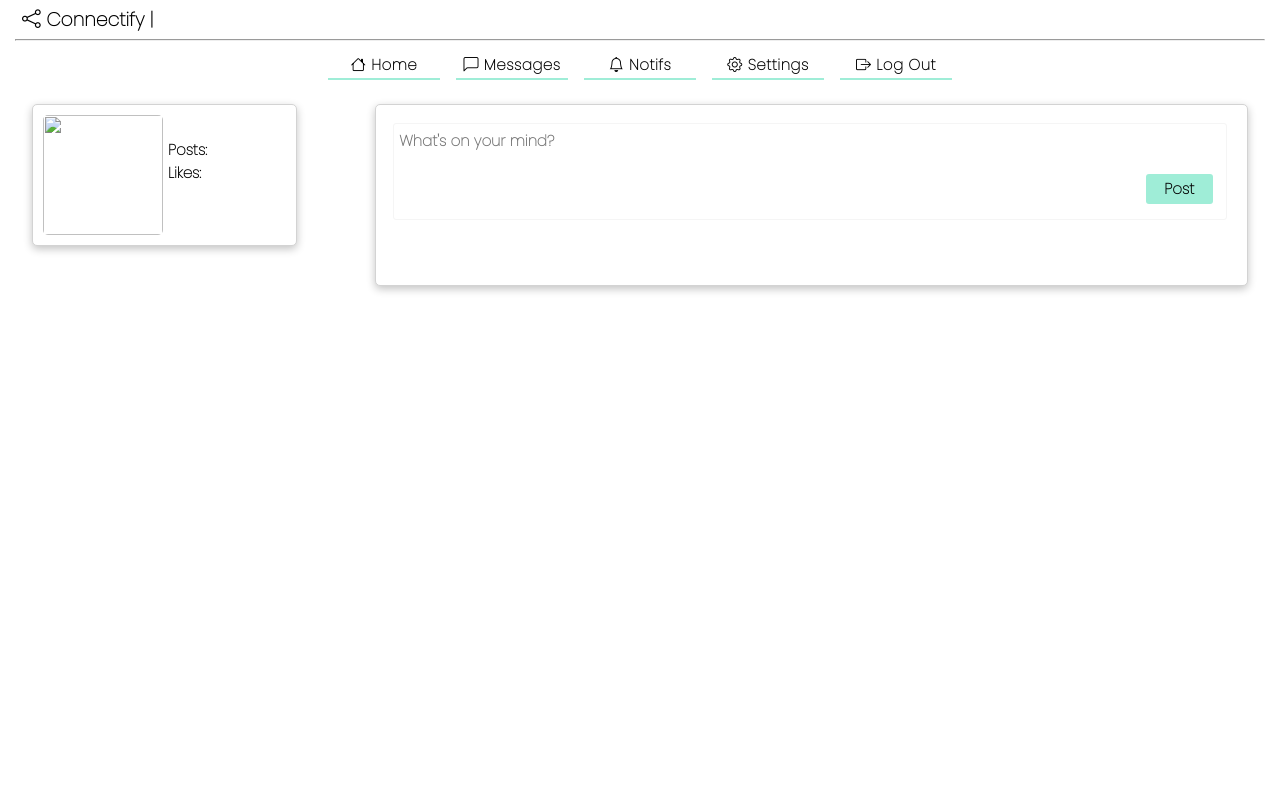
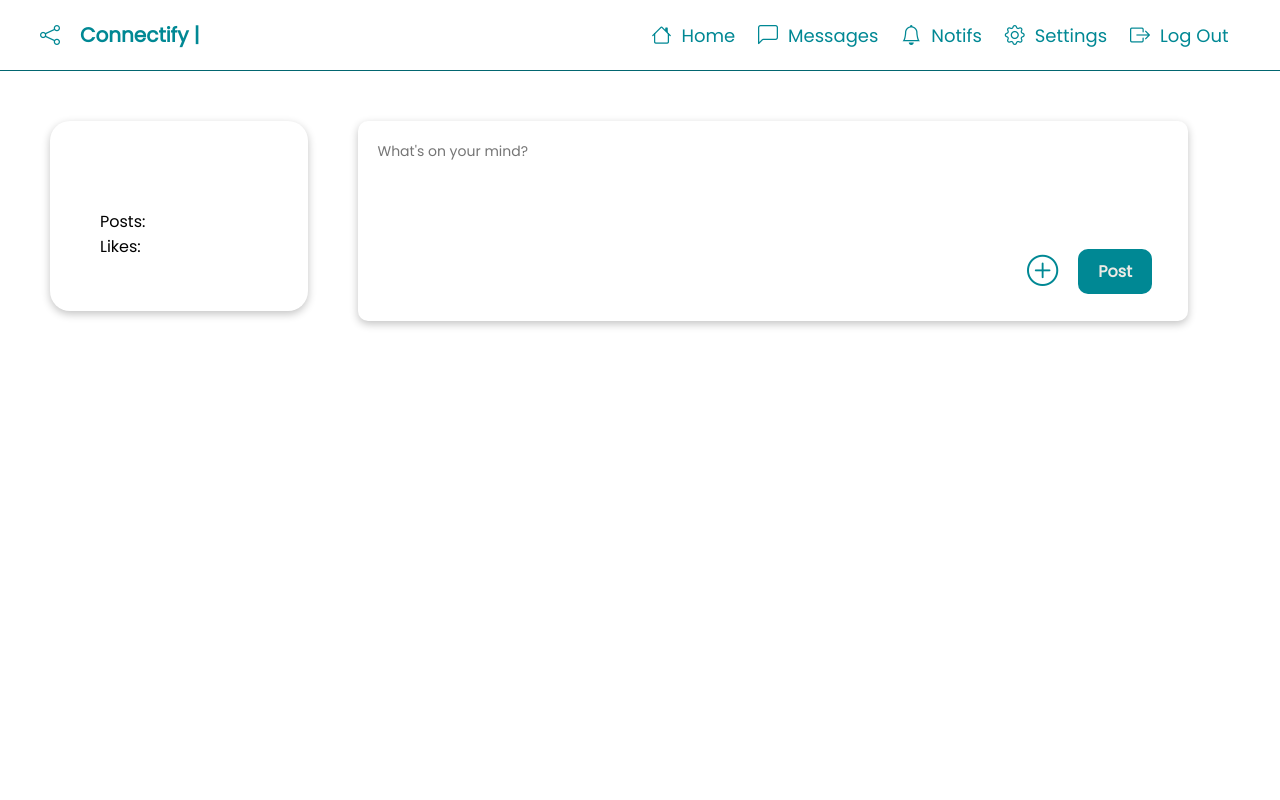
Before and after one commit to yashb07/Full-Stack-Website-Minor-Project, a PHP site: page / in a window 1280 px wide. Run offline with PHP 8.4, Linux system fonts and the light colour scheme; the visitor is signed in with stand-in values (Sample User, id 1); data that the repository does not hold is empty; some libraries are stand-ins or nearby versions.

Commit message:
fix: Updated UI Push

```diff
--- a/config/config.php
+++ b/config/config.php
@@ -4,7 +4,7 @@ session_start();
 
 $timezone = date_default_timezone_set("Asia/Kolkata"); //Shows how long before post was uploaded
 
-$con = mysqli_connect("localhost:3307","root","","social"); //"localhost,username,password,databse_name"
+$con = mysqli_connect("localhost:3306","root","","social"); //"localhost,username,password,databse_name"
 //changing port number because just local host doesn't work
 if (mysqli_connect_errno()) {
 	echo "Failed to connect: ".mysql_connect_errno(); //returns error code in case of some error
--- a/css/style.css
+++ b/css/style.css
@@ -4,6 +4,7 @@
 
 :root {
   --blue-dark: #026670;
+  --blue-dark-light: #008894;
   --blue-primary: #9fedd7;
   --blue-secondary: #63d5c3;
 
@@ -104,7 +105,7 @@ body {
   width: 50%;
   background-image: linear-gradient(
     30deg,
-    var(--blue-dark),
+    var(--blue-secondary),
     var(--blue-primary)
   );
   flex-direction: column;
@@ -137,7 +138,7 @@ body {
 
 .right {
   width: 50%;
-  background: var(--white-primary);
+  background: #FFF;
   flex-direction: column;
   align-items: flex-start;
   justify-content: space-evenly;
--- /dev/null
+++ b/css/style_feed.css
@@ -0,0 +1,232 @@
+@import "utilities.css";
+@import url("https://fonts.googleapis.com/css2?family=Lato&display=swap");
+@import url('https://fonts.googleapis.com/css2?family=Poppins&display=swap');
+
+:root {
+  --menu-width: 40em; /* Width of menu */
+  --items: 6; /* Number of items you have */
+  --item-width: calc(var(--menu-width) / var(--items));
+
+  --blue-dark: #026670;
+  --blue-dark-light: #008894;
+  --blue-primary: #9fedd7;
+  --blue-secondary: #63d5c3;
+
+  --white-primary: #edeae5;
+  --pure: #ffffff;
+
+  --black-primary: #000000;
+  --black-secondary: #1a1a1d;
+  --black-tertiary: #4e4e50;
+}
+
+body {
+  width: 100%;
+  height: 100%;
+  color: var(--black-primary);
+  box-sizing: border-box;
+}
+* {
+  margin: 0;
+  padding: 0;
+  font-family: "Poppins", sans-serif;
+  font-size: 62.5%;
+}
+
+::-webkit-scrollbar {
+  width: 0.75rem;
+}
+::-webkit-scrollbar-track {
+  background: #ffff;
+}
+::-webkit-scrollbar-thumb {
+  background: #008894;
+}
+::-webkit-scrollbar-thumb:hover {
+  background: #026670;
+}
+
+a {
+  text-decoration: none;
+}
+
+.feed-container {
+    display: grid;
+    grid-template-columns: 1fr 3fr;
+    grid-gap: 5rem;
+    width: 100%;
+    padding: 5rem 0rem;
+  }
+  .feed-container .user-details-container {
+    height: 15rem;
+    display: flex;
+    justify-content: center;
+    align-items: center;
+    box-shadow: rgba(0, 0, 0, 0.24) 0px 3px 8px;
+    border-radius: 2rem;
+    margin-left: 5rem;
+    padding: 2rem 3rem;
+  }
+
+  .feed-container .user-details-container a img {
+    border-radius: 2rem;
+  }
+
+  .feed-container .user-details-container .user-details {
+    display: flex;
+    width: 100%;
+    flex-direction: column;
+    justify-content: center;
+    align-items: flex-start;
+    font-size: 1.6rem;
+    padding-left: 2rem;
+  }
+
+  .feed-container .user-details-container .user-details a {
+    color: var(--blue-dark-light);
+    font-size: 2rem;
+    font-weight: 700;
+    margin-bottom: 1rem;
+  }
+
+  .feed-container .add-post {
+    width: 90%;
+    height: 100%;
+    padding-right: 2rem;
+  }
+
+  .feed-container .add-post .post-form{
+    width: 100%;
+    display: flex;
+    flex-direction: row;
+    justify-content: space-around;
+    align-items: center;
+    border-radius: 2rem;
+  }
+
+  .feed-container .add-post .post-form textarea {
+    width: 100%;
+    height: 20rem;
+    border-radius: 1rem;
+    border: 0px solid var(--blue-dark-light);
+    box-shadow: rgba(0, 0, 0, 0.24) 0px 3px 8px;
+    padding: 2rem;
+    padding-right: 20rem;
+    font-size: 1.4rem;
+    font-weight: 400;
+    resize: none;
+  }
+
+  .feed-container .add-post .post-form textarea:focus {
+    outline: 0;
+    /* border: 0.25px solid var(--blue-dark); */
+  }
+
+  .feed-container .add-post .post-form .post-btn {
+    position: absolute;
+    right: 10%;
+    display: flex;
+    align-items: center;
+    margin-bottom: -10rem;
+  }
+
+  .post-btn label {
+    margin-right: 2rem;
+    cursor: pointer;
+  }
+  .post-btn label i {
+    color: var(--blue-dark-light);
+    transition: all 0.3s ease;
+  }
+  .post-btn label i:hovver {
+    color: var(--blue-dark);
+  }
+
+  .feed-container .add-post .post-form .post-btn input {
+    padding: 1rem 2rem;
+    border: none;
+    border-radius: 1rem;
+    background-color: var(--blue-dark-light);
+    color: var(--white-primary);
+    font-size: 1.6rem;
+    font-weight: 700;
+    cursor: pointer;
+    transition: all 0.3s ease;
+  }
+
+  .feed-container .add-post .post-form input:hover {
+    background: var(--blue-dark);
+  }
+  .feed-container .add-post .post-form #mediabut {
+    font-size: 5rem;
+  }
+  .feed-container .add-post .posts_area {
+    width: 100%;
+    display: flex;
+    flex-direction: column;
+    align-items: center;
+    margin-top: 2rem;
+  }
+  .feed-container .add-post .posts_area hr {
+    width: 100%;
+    color: var(--blue-primary);
+  }
+  .feed-container .add-post .posts_area .status-post {
+    width: 100%;
+    box-sizing: border-box;
+    display: flex;
+    align-items: flex-start;
+    font-size: 3rem;
+    font-weight: 900;
+    padding: 1rem 0rem;
+    min-height: 3rem;
+  }
+
+  .post-profile-pic {
+    margin: 1rem;
+    margin-right: 3rem;
+  }
+
+  .feed-container .add-post .posts_area .status-post .post-profile-pic img {
+    width: 7rem;
+    height: 7rem;
+    border-radius: 50%;
+  }
+
+  .feed-container .add-post .posts_area .status-post .post-content {
+    height: 100%;
+    display: flex;
+    flex-direction: column;
+    align-items: flex-start;
+    justify-content: space-between;
+  }
+
+  .feed-container .add-post .posts_area .status-post .post-content .posted-by {
+    width: 100%;
+    display: flex;
+    align-items: center;
+    margin: 1rem 0rem;
+    font-size: 1.4rem;
+    font-weight: 400;
+    color: var(--blue-dark-light);
+  }
+
+  .feed-container .add-post .posts_area .status-post .post-content .posted-by a {
+    font-size: 3rem;
+    color: var(--blue-dark-light);
+    transition: all 0.3s ease;
+  }
+
+  .feed-container .add-post .posts_area .status-post .post-content .posted-by a:hover {
+    color: var(--blue-dark);
+  }
+
+  #post-body .post-desc{
+    font-size: 1.5rem;
+    font-weight: 400;
+  }
+
+  #post-body .post-img img{
+    width: 90%;
+    height: 90%;
+  }
--- /dev/null
+++ b/css/style_navbar.css
@@ -0,0 +1,98 @@
+@import "utilities.css";
+@import url("https://fonts.googleapis.com/css2?family=Lato&display=swap");
+@import url('https://fonts.googleapis.com/css2?family=Poppins&display=swap');
+:root {
+  --menu-width: 40em; /* Width of menu */
+  --items: 6; /* Number of items you have */
+  --item-width: calc(var(--menu-width) / var(--items));
+
+  --blue-dark: #026670;
+  --blue-dark-light: #008894;
+  --blue-primary: #9fedd7;
+  --blue-secondary: #63d5c3;
+
+  --white-primary: #edeae5;
+  --pure: #ffffff;
+
+  --black-primary: #000000;
+  --black-secondary: #1a1a1d;
+  --black-tertiary: #4e4e50;
+}
+body {
+  width: 100%;
+  height: 100%;
+  color: var(--black-primary);
+  box-sizing: border-box;
+}
+* {
+  margin: 0;
+  padding: 0;
+  font-family: "Poppins", sans-serif;
+  font-size: 62.5%;
+}
+a {
+  text-decoration: none;
+}
+
+nav {
+  display: flex;
+  width: 100%;
+  justify-content: space-between;
+  padding: 2rem 0rem;
+  border-bottom: 1px solid var(--blue-dark);;
+}
+
+nav .logo {
+  display: flex;
+  align-items: center;
+  width: 100%;
+  padding-left: 4rem;
+  color: var(--blue-dark-light);
+  user-select: none;
+  cursor: pointer;
+  transition: all 0.3s ease;
+}
+nav .logo:hover {
+  color: var(--blue-dark);
+}
+
+nav .logo h3 {
+  font-size: 2rem;
+}
+
+nav .logo h3 i {
+  font-size: 2rem;
+  margin-right: 2rem;
+}
+
+nav .logo a {
+  margin-left: 2rem;
+  color: var(--blue-dark);
+}
+
+nav .nav-links {
+  display: flex;
+  width: 100%;
+  justify-content: space-around;
+  align-items: center;
+  padding-right: 4rem;
+}
+
+nav .nav-links a {
+  display: flex;
+  align-items: center;
+  font-size: 1.8rem;
+  font-weight: 400;
+  text-decoration: none;
+  color: var(--blue-dark-light);
+  transition: all 0.3s ease;
+}
+
+nav .nav-links a i {
+  font-size: 2rem;
+  margin-right: 1rem;
+}
+
+nav .nav-links a:hover {
+  color: var(--blue-dark);
+}
--- /dev/null
+++ b/css/style_profile.css
@@ -0,0 +1,86 @@
+@import "utilities.css";
+@import url("https://fonts.googleapis.com/css2?family=Lato&display=swap");
+@import url('https://fonts.googleapis.com/css2?family=Poppins&display=swap');
+:root {
+  --menu-width: 40em; /* Width of menu */
+  --items: 6; /* Number of items you have */
+  --item-width: calc(var(--menu-width) / var(--items));
+
+  --blue-dark: #026670;
+  --blue-dark-light: #008894;
+  --blue-primary: #9fedd7;
+  --blue-secondary: #63d5c3;
+
+  --white-primary: #edeae5;
+  --pure: #ffffff;
+
+  --black-primary: #000000;
+  --black-secondary: #1a1a1d;
+  --black-tertiary: #4e4e50;
+}
+body {
+  width: 100%;
+  height: 100%;
+  color: var(--black-primary);
+  box-sizing: border-box;
+}
+* {
+  margin: 0;
+  padding: 0;
+  font-family: "Poppins", sans-serif;
+  font-size: 62.5%;
+}
+a {
+  text-decoration: none;
+}
+
+.profile-container {
+    height: calc(100vh - 7.25rem);
+    display: flex;
+    flex-direction: column;
+    align-items: center;
+    justify-content: center;
+    text-align: center;
+}
+
+.profile-container h4 {
+    font-size: 2rem;
+    color: var(--blue-dark-light);
+    transition: all 0.3s ease;
+}
+
+.profile-container h4:hover {
+    color: var(--blue-dark);
+}
+
+.profile-container .user-details-container {
+    height: 15rem;
+    display: flex;
+    justify-content: center;
+    align-items: center;
+    box-shadow: rgba(0, 0, 0, 0.24) 0px 3px 8px;
+    border-radius: 2rem;
+    padding: 2rem 3rem;
+    margin-top: 5rem;
+  }
+
+  .profile-container .user-details-container a img {
+    border-radius: 2rem;
+  }
+
+  .profile-container .user-details-container .user-details {
+    display: flex;
+    width: 100%;
+    flex-direction: column;
+    justify-content: center;
+    align-items: flex-start;
+    font-size: 1.6rem;
+    padding-left: 2rem;
+  }
+
+  .profile-container .user-details-container .user-details a {
+    color: var(--blue-dark-light);
+    font-size: 2rem;
+    font-weight: 700;
+    margin-bottom: 1rem;
+  }
--- a/includes/classes/Post.php
+++ b/includes/classes/Post.php
@@ -8,7 +8,7 @@ class Post {
 		$this->user_obj = new User($con, $user);
 	}
 
-	public function submitPost($body, $user_to) {
+	public function submitPost($body, $user_to, $imageName) {
 		$body = strip_tags($body); //removes html tags
 		$body = mysqli_real_escape_string($this->con, $body);
 		$check_empty = preg_replace('/\s+/', '', $body); //Deltes all spaces
@@ -27,7 +27,7 @@ class Post {
 			}
 
 			//insert post
-			$query = mysqli_query($this->con, "INSERT INTO posts VALUES('', '$body', '$added_by', '$user_to', '$date_added', 'no', 'no', '0')");
+			$query = mysqli_query($this->con, "INSERT INTO posts VALUES('', '$body', '$added_by', '$user_to', '$date_added', 'no', 'no', '0','$imageName')");
 			$returned_id = mysqli_insert_id($this->con);
 
 			//Insert notification
@@ -36,7 +36,6 @@ class Post {
 			$num_posts = $this->user_obj->getNumPosts();
 			$num_posts++;
 			$update_query = mysqli_query($this->con, "UPDATE users SET num_posts='$num_posts' WHERE username='$added_by'");
-
 		}
 	}
 
@@ -65,7 +64,7 @@ class Post {
 				$body = $row['body'];
 				$added_by = $row['added_by'];
 				$date_time = $row['date_added'];
-
+				$imagePath = $row['image'];
 				//show to user even if it isnt meant for anyone
 				if($row['user_to'] == "none") {
 					$user_to = "";
@@ -167,20 +166,35 @@ class Post {
 						}
 					}
 
+					if($imagePath !="")
+					{
+						$imageDiv ="<div class='postedImage'>
+						<img src='$imagePath' height='100px' width='100px'>
+						</div>";
+					}
+					else{
+						$imageDiv="";
+					}
+
 					$str .= "
-					<div class='status_post'>
-								<div class='post_profile_pic'>
+					<div class='status-post'>
+								<div class='post-profile-pic'>
 									<img src='$profile_pic'>
 								</div>
-
-								<div class='posted_by>
-									<a href='$added_by'> $first_name $last_name </a> $user_to &nbsp;&nbsp;&nbsp;&nbsp;$time_message
+								<div class='post-content'>
+									<div class='posted-by'>
+										<a href='$added_by'> $first_name $last_name </a> $user_to &nbsp;&nbsp;&nbsp;&nbsp;$time_message
+									</div>
+									<div id='post-body'>
+										<div class='post-desc'>
+											$body
+										</div>
+										<br>
+										<div class='post-img'>
+											$imageDiv
+										</div>
+									</div>
 								</div>
-								<div id='post_body'>
-									$body
-									<br>
-								</div>
-
 							</div>
 							<hr>
 							";
@@ -192,7 +206,7 @@ class Post {
 				$str .= "<input type='hidden' class='nextPage' value='" . ($page + 1) . "'>
 							<input type='hidden' class='noMorePosts' value='false'>";
 			else
-				$str .= "<input type='hidden' class='noMorePosts' value='true'><p style='text-align: centre;'> No more posts to show! </p>";
+				$str .= "<input type='hidden' class='noMorePosts' value='true'><p style='text-align: centre;font-size:2rem; margin-top:2rem; color: #008894'> No more posts to show! </p>";
 		}
 
 		echo $str;
--- a/includes/header.php
+++ b/includes/header.php
@@ -1,7 +1,5 @@
 <?php
     require 'config/config.php';
-
-
     if (isset($_SESSION['username'])) {
         $userLoggedIn = $_SESSION['username'];
         $user_details_query = mysqli_query($con, "SELECT * FROM users WHERE username='$userLoggedIn'");
@@ -10,59 +8,34 @@ if (isset($_SESSION['username'])) {
     else {
         header("Location: sign_in.php");
     }
-
 ?>
 
 <html>
     <head>
         <title>Connectify</title>
-
         <!-- Javascript -->
         <script src="https://ajax.googleapis.com/ajax/libs/jquery/2.1.3/jquery.min.js"></script>
         <!-- <script src="assets/js/bootstrap.js"></script> -->
         <link rel="icon" href="images/logo1.png">
-	<link rel="stylesheet" href="css/style_head.css?v=<?php echo time(); ?>">
+        <link rel="stylesheet" href="css/style_navbar.css?v=<?php echo time(); ?>">
+        <link rel="stylesheet" href="css/style_feed.css?v=<?php echo time(); ?>">
+        <link rel="stylesheet" href="css/style_profile.css?v=<?php echo time(); ?>">
         <link rel="stylesheet" href="https://cdn.jsdelivr.net/npm/bootstrap-icons@1.5.0/font/bootstrap-icons.css">
-
-
     </head>
     <body>
-
-<div class="topbar">
-    <div class="headname">
-        <h3><i class="bi bi-share"></i>  Connectify |</h3>
-        <a href="<?php echo $userLoggedIn ?>"> <h3 class="uname"><?php echo $user['first_name']; ?></h3> </a>
+        <nav>
+            <div class="logo">
+                <h3><i class="bi bi-share"></i>Connectify |</h3>
+                <a href="<?php echo $userLoggedIn ?>">
+                    <h3 class="uname"><?php echo $user['first_name'];?></h3>
+                </a>
             </div>
-    <hr>
-    <nav id="m">
-                <div class="m-i">
-                    <div class="m-text">
+            <div class="nav-links">
                 <a href="index.php"><i class="bi bi-house"></i> Home</a>
-                    </div>
-                </div>
-                <div class="m-i">
-                    <div class="m-text">
                 <a href="#"><i class="bi bi-chat-left"></i> Messages</a>
-                    </div>
-                </div>
-                <div class="m-i">
-                    <div class="m-text">
                 <a href="#"><i class="bi bi-bell"></i> Notifs</a>
-                    </div>
-                </div>
-                <div class="m-i">
-                    <div class="m-text">
                 <a href="#"><i class="bi bi-gear"></i> Settings</a>
-                    </div>
-                </div>
-                <div class="m-i">
-                    <div class="m-text">
                 <a href="includes/handlers/logout.php"><i class="bi bi-box-arrow-right"></i> Log Out</a>
             </div>
-                </div>
         </nav>
-
-	</div>
-
-
         <div class="wrapper">
--- a/index.php
+++ b/index.php
@@ -3,68 +3,91 @@ include("includes/header.php");
 include("includes/classes/User.php");
 include("includes/classes/Post.php");
 
-
 	if(isset($_POST['post'])){
-	$post = new Post($con, $userLoggedIn);
-	$post->submitPost($_POST['post_text'], 'none');
+		$uploadOk =1; //whether the upload is succ. or no
+		$imageName = $_FILES['fileToUpload']['name']; //gives us file name, and ['name'] gives us name
+		$errorMessage="";
+		if($imageName!="") {
+			$targetDir = "images/posts/";
+			$imageName = $targetDir.uniqid().basename($imageName); //creates a random id for the id
+			//why unique id? if two people upload the same filenamed files, then this unique id will help us differentiate
+			$imageFileType = pathinfo($imageName, PATHINFO_EXTENSION);
+			//gets info about the file
+			if($_FILES['fileToUpload']['size']>100000000) {
+				//checking for maximum size
+				$errorMessage ="Sorry your file is too large to upload!";
+				//we could not encounter this error by reducing quality of the image using various compressor APIs
+				$uploadOk=0;
 			}
 
-
+			if(strtolower($imageFileType) != "jpeg" && strtolower($imageFileType) != "png" && strtolower($imageFileType) != "jpg") {
+				$errorMessage = "Sorry, only jpeg, jpg and png files are allowed";
+				$uploadOk = 0;
+			}
+			if($uploadOk) {
+				if(move_uploaded_file($_FILES['fileToUpload']['tmp_name'], $imageName)){
+					//image uploaded
+				}
+				else{
+					$uploadOk=0;
+				}
+			}
+		}
+		if($uploadOk) {
+			$post = new Post($con, $userLoggedIn);
+			$post->submitPost($_POST['post_text'], 'none',$imageName);
+		}
+		else {
+			echo "<div style='text-align:center;' class='alert alert-danger'>
+			$errorMessage
+			</div>";
+		}
+	}
  ?>
-	<div class="user_details column">
+	<div class="feed-container">
+		<div class="user-details-container">
 			<a href="<?php echo $userLoggedIn; ?>">  <img src="<?php echo $user['profile_pic']; ?>"> </a>
-
-		<div class="user_details_left_right">
-			<a href="<?php echo $userLoggedIn; ?>">
-			<?php
-			echo $user['first_name'] . " " . $user['last_name'];
-
-			 ?>
-			</a>
+			<div class="user-details">
+				<a href="<?php echo $userLoggedIn; ?>"><?php echo $user['first_name'] . " " . $user['last_name']; ?></a>
 				<br>
 				<?php echo "Posts: " . $user['num_posts']. "<br>";
 					echo "Likes: " . $user['num_likes'];
-
 				?>
 			</div>
-
 		</div>
 
-	<div class="main_column column tp">
-		<form class="post_form" action="index.php" method="POST">
+		<div class="add-post">
+			<form class="post-form" action="index.php" method="POST" enctype="multipart/form-data">
 				<textarea name="post_text"id="post_text" placeholder="What's on your mind?" maxlength="100"></textarea>
+				<div class="post-btn">
+					<input type="file" name="fileToUpload" id="fileToUpload" value="Select Media" style="display:none;">
+					<label for="fileToUpload" id="mediabut"><i class="bi bi-plus-circle fa-10x"></i></label>
 					<input type="submit" name="post" id="post_button" value="Post">
-
+				</div>
+				<!-- <button type="submit" name="post" id="post_button">Post</button> -->
 			</form>
-
 			<div class="posts_area"></div>
 			<img id="loading" src="images/loading.gif">
-<!--
-	//$user_obj = new User($con, $userLoggedIn);
+		</div>
+	</div>
+		<!-- //$user_obj = new User($con, $userLoggedIn);
 		//echo $user_obj->getFirstAndLastName();
 		// why classes and objects? to write the code once and use it multiple times
 		//getting rid of these lines as the ajax call will shows all the posts
 
 		//using ajax to load posts without refreshing the page
-	//ajax used to make database calls
-	 -->
-
-	</div>
-
+		//ajax used to make database calls -->
 	<script>
 		var userLoggedIn = '<?php echo $userLoggedIn; ?>';
 		//function to instruct the loader to not do anything until document is ready
 		$(document).ready(function() {
-
 			$('#loading').show();
-
 			//Original ajax request for loading first posts
 			$.ajax({
 				url: "includes/handlers/ajax_load_posts.php",
 				type: "POST",
 				data: "page=1&userLoggedIn=" + userLoggedIn,
 				cache:false,
-
 				success: function(data) {
 					$('#loading').hide(); //once data is loaded it will stop showing the loading sign
 					$('.posts_area').html(data);
@@ -94,21 +117,10 @@ if(isset($_POST['post'])){
 							$('.posts_area').append(response);
 						}
 					});
-
 				} //End if
-
 					return false;
-
 			}); //End (window).scroll(function())
-
-
 		});
-
 	</script>
-
-
-
-
-	</div>
 	</body>
 </html>
--- a/sign_in.php
+++ b/sign_in.php
@@ -14,6 +14,7 @@ require 'includes/form_handlers/login_handler.php';
     <meta name="viewport" content="width=device-width, initial-scale=1.0">
     <title>Connectify</title>
     <link rel="stylesheet" href="./css/style.css">
+    <link rel="stylesheet" href="./css/utilities.css">
     <link rel="stylesheet" href="https://cdnjs.cloudflare.com/ajax/libs/font-awesome/4.7.0/css/font-awesome.min.css">
 </head>
 
--- a/sign_up.php
+++ b/sign_up.php
@@ -14,6 +14,7 @@ require 'includes/form_handlers/login_handler.php';
     <meta name="viewport" content="width=device-width, initial-scale=1.0">
     <title>Connectify</title>
     <link rel="stylesheet" href="./css/style.css">
+    <link rel="stylesheet" href="./css/utilities.css">
     <link rel="stylesheet" href="https://cdnjs.cloudflare.com/ajax/libs/font-awesome/4.7.0/css/font-awesome.min.css">
 </head>
 
```
Also changed, not shown: profile.php (+13 -3 lines), css/utilities.css (line endings or trailing spaces), 1 other file. Lines whose indentation alone changed are shown as unchanged.
